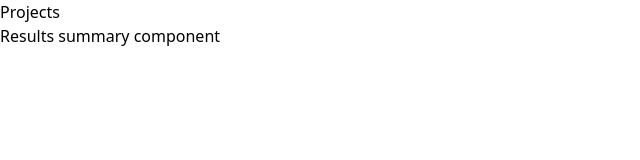
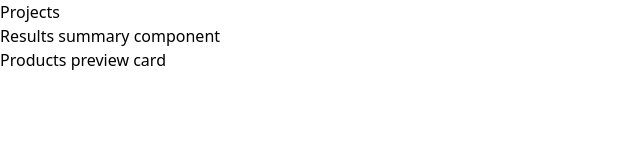
Before and after one commit to gtalin/front-end-mentor, a plain HTML site: page index.html in a window 1280 px wide. Shown: the whole page, without its empty margins (0-640 px from the left). Drawn offline with nearby package versions, Linux system fonts and the light colour scheme.

Commit message:
Update index.html file with link to products preview card live link

```diff
--- a/index.html
+++ b/index.html
@@ -14,6 +14,10 @@
       <li>
         <a href="./results-summary-component/build/index.html">Results summary component</a>
       </li>
+
+      <li>
+        <a href="./products-preview-card-component/index.html">Products preview card</a>
+      </li>
     </ul>
   </main>
 </body>
```
